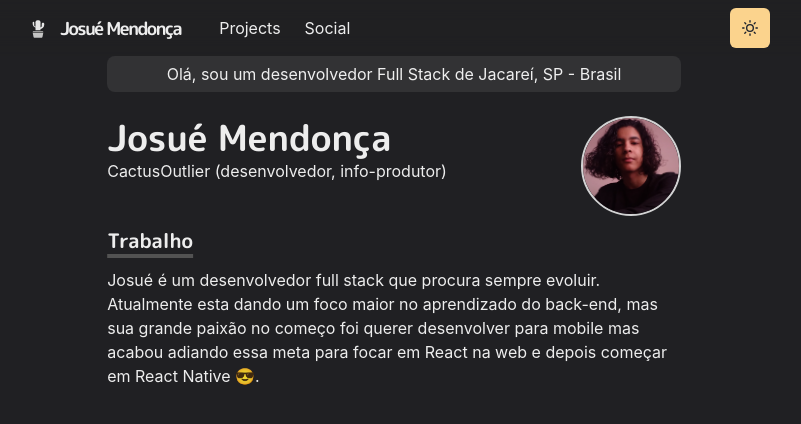
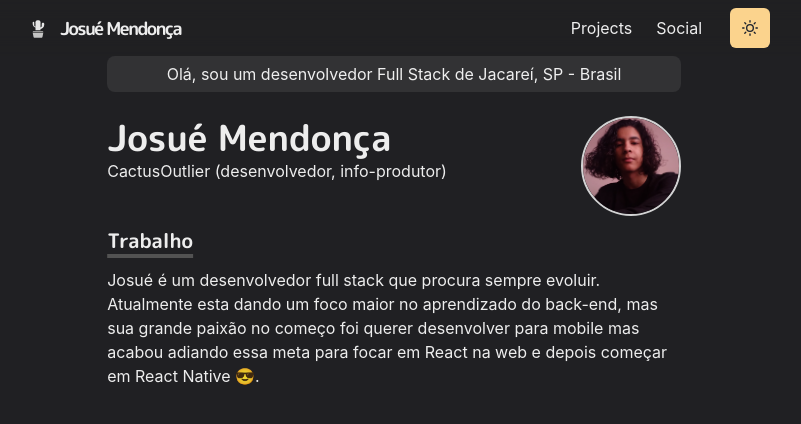
Before and after one commit to josuenm/simple-portfolio, a Next.js app: page / in a window 1280 px wide. Shown: the top 424 px of the page, without its empty margins (246-1047 px from the left). Built offline with nearby package versions, Linux system fonts and the light colour scheme.

Commit message:
Troca de componente e gap

```diff
--- a/src/components/navbar.tsx
+++ b/src/components/navbar.tsx
@@ -64,8 +64,9 @@ const Navbar = (props: NavbarProps) => {
         flexWrap='wrap'
         alignItems='center'
         justifyContent='space-between'
+        gap={5}
       >
-        <Flex alignItems='center' mr={5}>
+        <Flex alignItems='center' flex={1}>
           <Heading as='h1' size='lg' letterSpacing='tighter'>
             <Logo />
           </Heading>
@@ -80,12 +81,12 @@ const Navbar = (props: NavbarProps) => {
           <LinkItem href='/projects' path={path}>
             Projects
           </LinkItem>
-          <LinkItem href='/projects' path={path}>
+          <LinkItem href='/social' path={path}>
             Social
           </LinkItem>
         </Stack>
 
-        <Box display='flex' flex={1} justifyContent='flex-end'>
+        <Box>
           <ThemeToggleButton />
           <Box ml={2} display={{ base: 'inline-flex', md: 'none' }}>
             <Menu>
```
